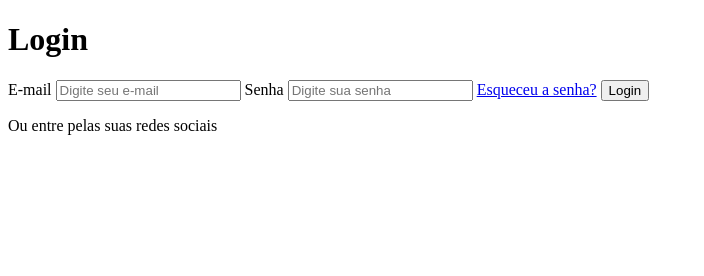
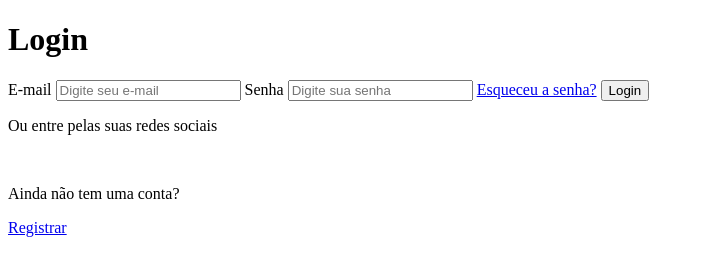
Before and after one commit to marcos-baia/login-screen, a plain HTML site: page index.html in a window 1280 px wide. Shown: the whole page, without its empty margins (0-704 px from the left). Drawn offline with Linux system fonts and the light colour scheme.

Commit message:
estrutura html para cadastro do usuário

```diff
--- a/index.html
+++ b/index.html
@@ -25,6 +25,10 @@
         <i class="fa fa-facebook-f"></i>
         <i class="fa fa-linkedin"></i>
       </div>
+      <div id="register-container">
+        <p>Ainda não tem uma conta?</p>
+        <a href="#">Registrar</a>
+      </div>
     </div>
   </body>
 </html>
```
